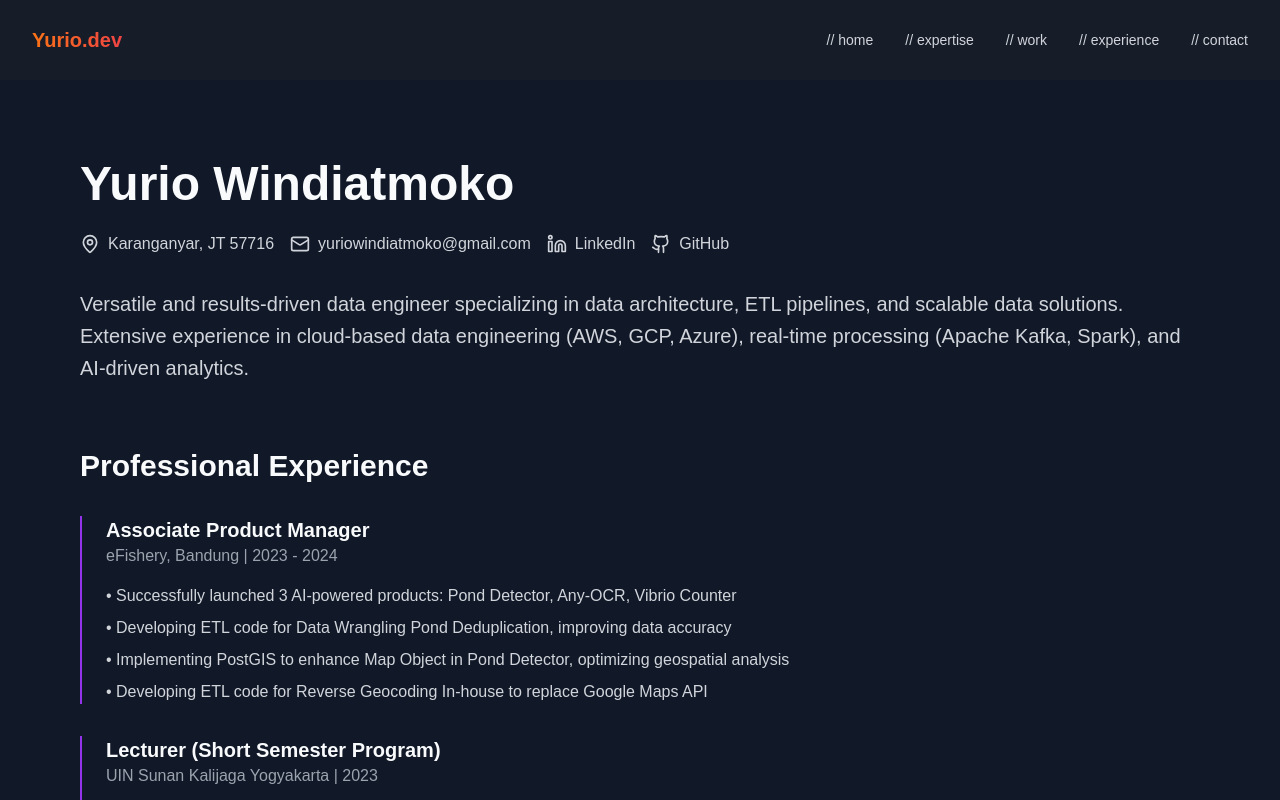
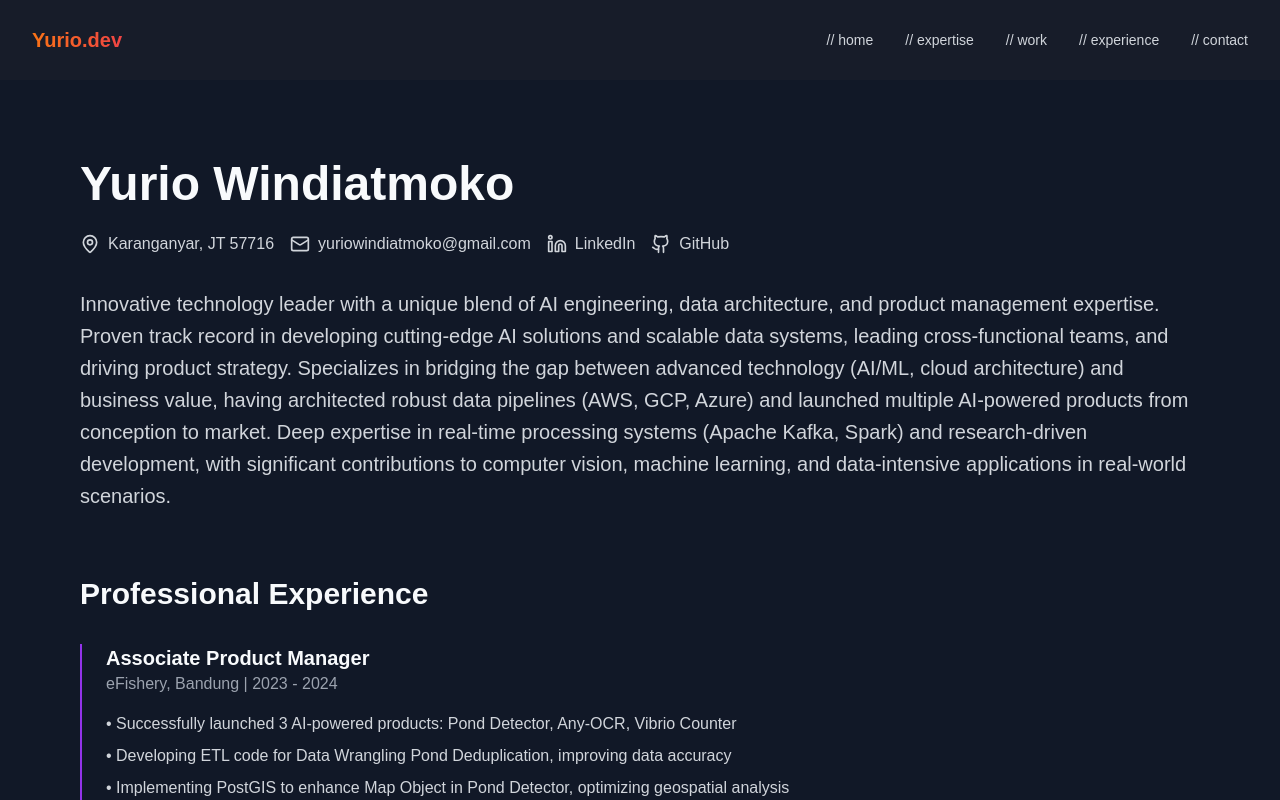
Before and after one commit to Yuriowindiatmoko2401/yuriowindi-portfolio, a Next.js app: page /about in a window 1280 px wide. Shown: the top 800 px of the page. Built offline with nearby package versions, Linux system fonts and the light colour scheme.

Commit message:
landing-page(about): adjust hero description into more generalizing all the expertise

```diff
--- a/src/app/(landing-page)/about/page.js
+++ b/src/app/(landing-page)/about/page.js
@@ -25,9 +25,7 @@ const AboutPage = () => {
           </div>
         </div>
         <p className="text-xl text-gray-300 leading-8">
-          Versatile and results-driven data engineer specializing in data architecture, ETL pipelines, and scalable data solutions.
-          Extensive experience in cloud-based data engineering (AWS, GCP, Azure), real-time processing (Apache Kafka, Spark),
-          and AI-driven analytics.
+        Innovative technology leader with a unique blend of AI engineering, data architecture, and product management expertise. Proven track record in developing cutting-edge AI solutions and scalable data systems, leading cross-functional teams, and driving product strategy. Specializes in bridging the gap between advanced technology (AI/ML, cloud architecture) and business value, having architected robust data pipelines (AWS, GCP, Azure) and launched multiple AI-powered products from conception to market. Deep expertise in real-time processing systems (Apache Kafka, Spark) and research-driven development, with significant contributions to computer vision, machine learning, and data-intensive applications in real-world scenarios.
         </p>
       </div>
 
```
